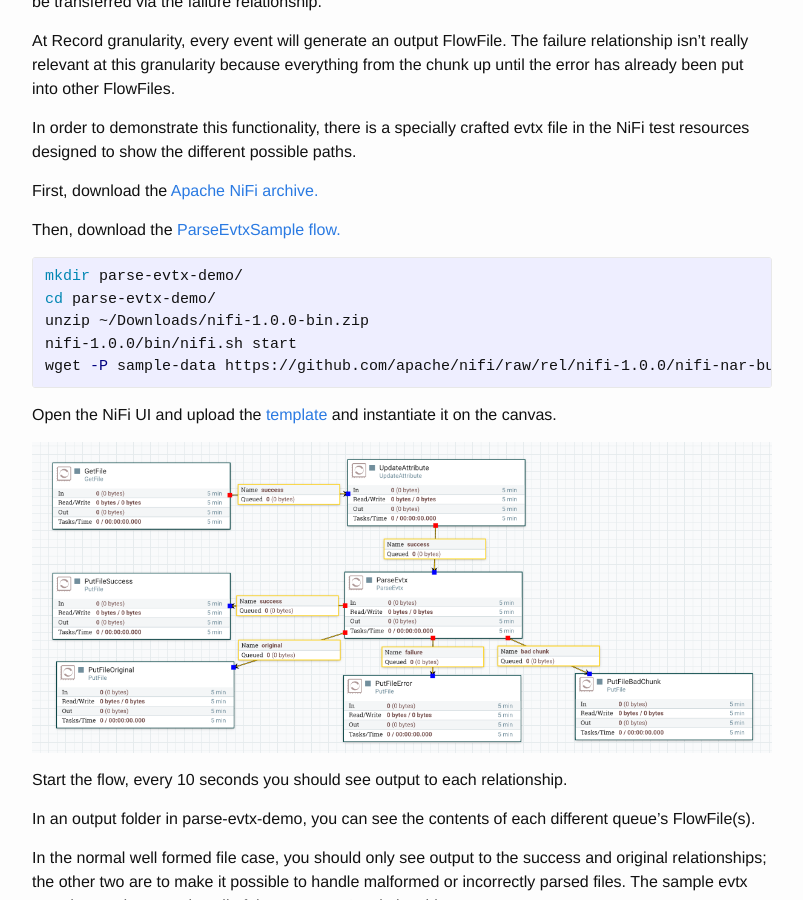
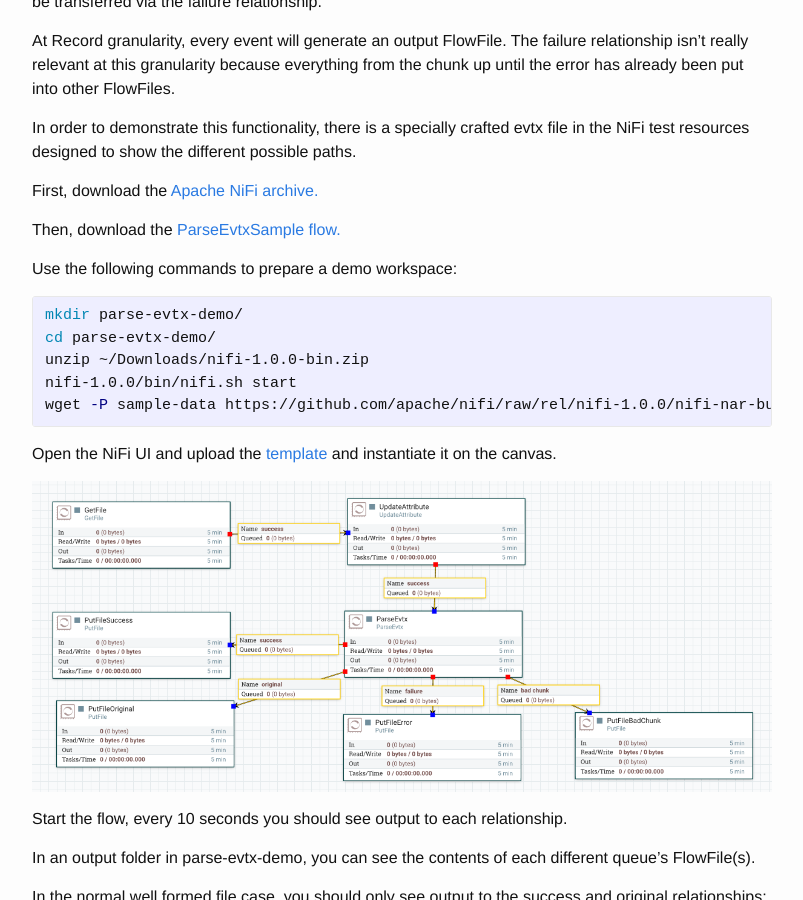
Before and after one commit to brosander/brosander.github.io, a Jekyll site: the page built from _posts/2016-09-26-nifi-windows-eventlog-processor.markdown, in a window 1280 px wide and 900 px high, scrolled down 764 px. Shown: the whole window, without its empty margins (238-1041 px from the left). Built offline with Jekyll 4.4.1, drawn with Linux system fonts in a browser that asks for light colours; comment, search, counter and statistics services are not loaded.

Commit message:
adding clarification on shell commands

```diff
--- a/_posts/2016-09-26-nifi-windows-eventlog-processor.markdown
+++ b/_posts/2016-09-26-nifi-windows-eventlog-processor.markdown
@@ -24,6 +24,8 @@ First, download the [Apache NiFi archive.][nifidownload]
 
 Then, download the [ParseEvtxSample flow.][template]
 
+Use the following commands to prepare a demo workspace:
+
 {% highlight shell %}
 mkdir parse-evtx-demo/
 cd parse-evtx-demo/
```
